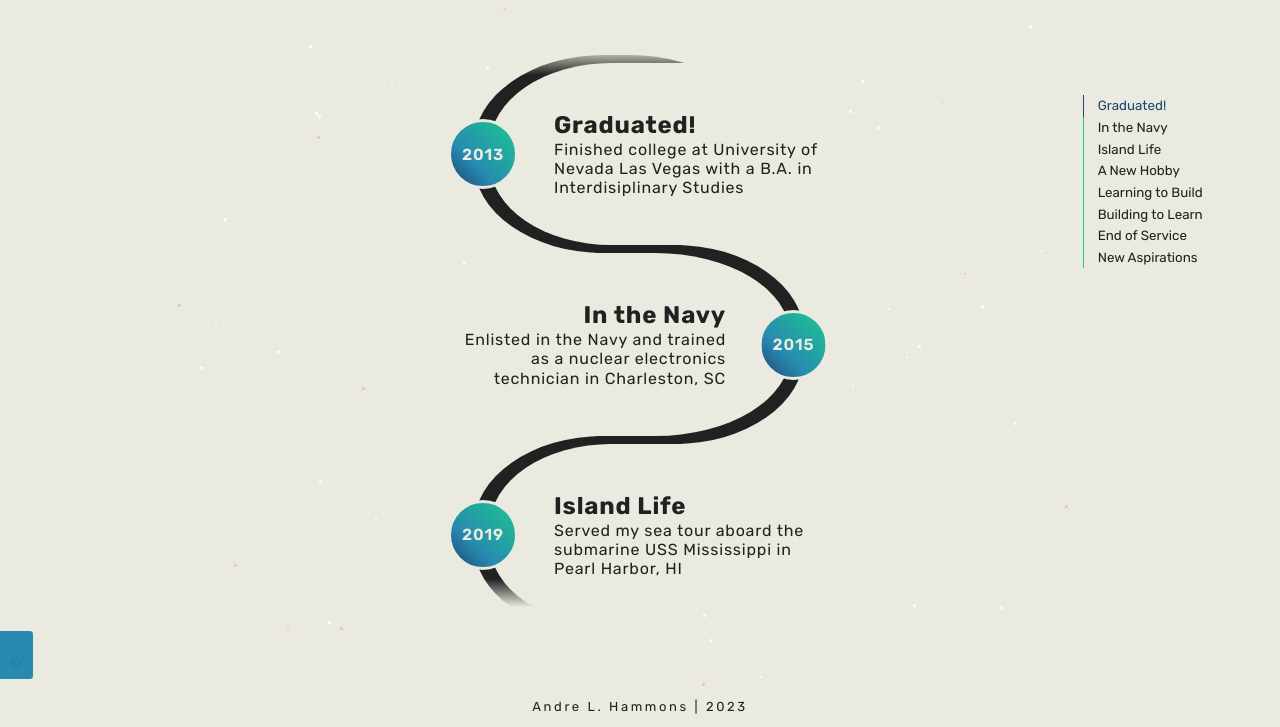
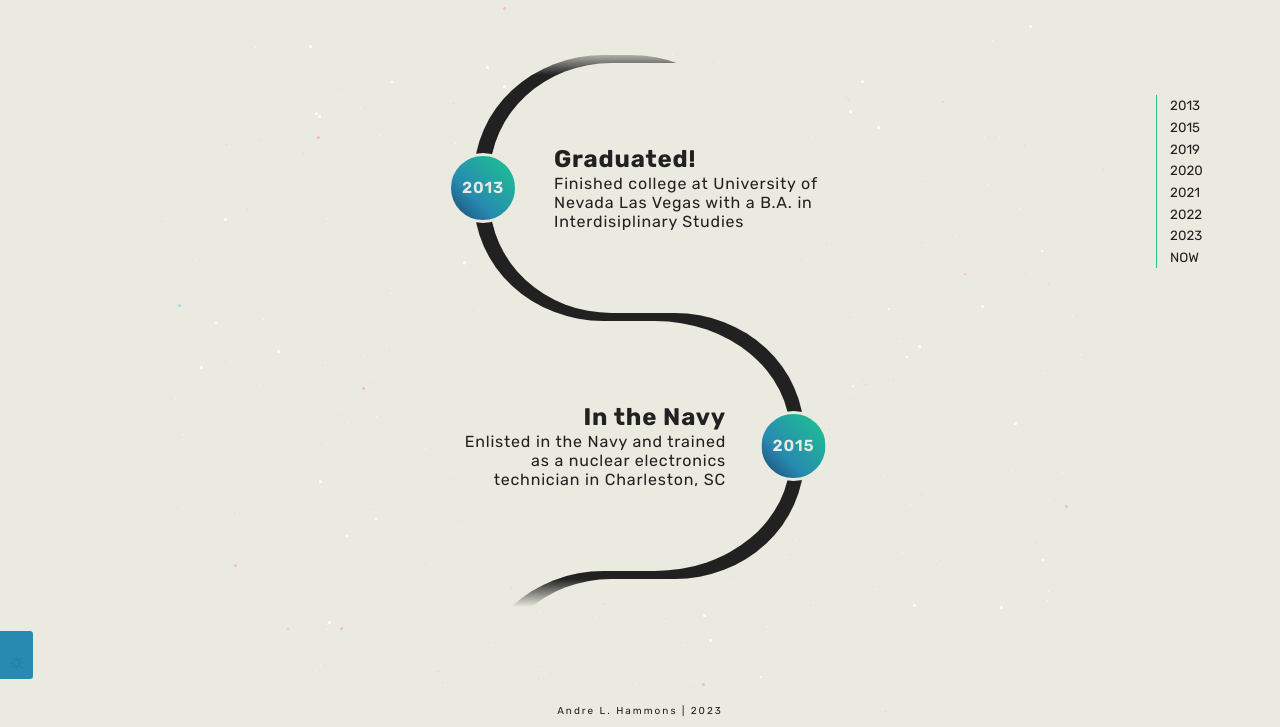
Before and after one commit to AhamSammich/dev-portfolio, an Astro site: page /timeline in a window 1280 px wide. Shown: the part 73-800 px from the top of the page. Built offline with nearby package versions, Linux system fonts and the light colour scheme; Astro itself is replaced by a stand-in of ours; some icons are missing.

Commit message:
Animate timeline

```diff
--- a/src/components/Timeline.vue
+++ b/src/components/Timeline.vue
@@ -3,27 +3,38 @@
 const props = defineProps<{
   events: {
     title: string;
-    year: string | number;
+    year?: string | number;
     description: string;
   }[];
 }>();
 
 const currentCard = ref("");
-const evHeaders = Object.values(props.events).map((ev) => ev.title);
 
 onMounted(() => {
-  const observer = new IntersectionObserver((entries) => {
-    entries.forEach((entry) => {
-      if (entry.isIntersecting) currentCard.value = entry.target.textContent || ""
-    });
-  }, {
-    threshold: 0.5,
-    root: document.getElementById('timeline'),
-    rootMargin: '0px 300px 0px 0px',
-  });
+  const observer = new IntersectionObserver(
+    (entries) => {
+      entries.forEach((entry) => {
+        if (entry.isIntersecting) {
+          // Update table of contents while scrolling
+          currentCard.value = entry.target.textContent || "";
+          // Reveal cards while scrolling
+          if (entry.target.classList.contains("event-card")) {
+            entry.target.classList.add("revealed");
+            observer.unobserve(entry.target);
+          }
+        }
+      });
+    },
+    {
+      threshold: 0,
+      root: document.getElementById("timeline"),
+      rootMargin: "0px 0px 0px 0px",
+    }
+  );
 
   document.querySelectorAll(".event-card h1").forEach((card) => {
     observer.observe(card);
+    if (card.parentElement) observer.observe(card.parentElement);
   });
 });
 </script>
@@ -31,12 +42,9 @@
 <template>
   <div id="timeline">
     <div id="toc">
-      <template v-for="(ev, index) in evHeaders" :key="ev">
-        <a
-          :href="`#${index}`"
-          :class="`${ev == currentCard ? 'current' : ''}`"
-          >
-          {{ ev }}
+      <template v-for="(ev, index) in events" :key="ev">
+        <a :href="`#${index}`" :class="`${ev.title == currentCard ? 'current' : ''}`">
+          {{ ev.year || "" }}
         </a>
       </template>
     </div>
@@ -68,6 +76,7 @@
   margin-top: 5vh;
   margin-left: 5%;
   left: 0;
+  z-index: 5;
 
   & a {
     background-color: var(--color2);
@@ -101,8 +110,10 @@
 }
 
 #timeline {
+  height: 70vh;
   height: 70dvh;
   width: 100vw;
+  width: 100dvw;
   overflow-y: scroll;
   overflow-x: hidden;
   scroll-behavior: smooth;
@@ -112,7 +123,7 @@
   justify-content: flex-start;
   align-items: center;
   padding: 0.5rem;
-  padding-bottom: 25vh;
+  padding-bottom: 5%;
   position: relative;
 
   &::-webkit-scrollbar {
@@ -125,6 +136,7 @@
   --point-size: 64px;
   display: flex;
   width: 300px;
+  min-height: 250px;
   overflow-x: visible;
   flex-direction: column;
   justify-content: center;
@@ -139,13 +151,17 @@
   padding: 3rem 1rem;
   position: relative;
   & h1 {
-    /* animation: fadeIn 1s; */
     font-size: 24px;
   }
 
   & p {
-    /* animation: fadeIn 1s; */
     width: clamp(32ch, 100%, 40ch);
+  }
+
+  & :is(h1, p) {
+    transform-origin: top;
+    opacity: 0;
+    transition: all 0.5s 0.5s;
   }
 
   &::before,
@@ -156,11 +172,15 @@
     border-radius: var(--curve);
     top: 0;
     left: 0;
+    opacity: 0;
+    transform-origin: top;
+    transform: scaleY(0);
+    transition: all 0.5s;
   }
 
   /* DATE BUBBLE */
   &::before {
-    content: attr(data-year);
+    content: attr(data-year) "";
     text-align: center;
     display: flex;
     flex-direction: column;
@@ -218,4 +238,13 @@
     }
   }
 }
+
+.event-card.revealed {
+  & :is(h1, p),
+  &::after,
+  &::before {
+    transform: none;
+    opacity: 1;
+  }
+}
 </style>
--- a/src/layouts/Layout.astro
+++ b/src/layouts/Layout.astro
@@ -79,6 +79,7 @@
       var(--accent3) 100%
     );
     --sidebar-width: clamp(200px, 50%, 400px);
+    --header-height: clamp(75px, 10%, 100px);
   }
 
   * {
@@ -122,7 +123,7 @@
       top: 0;
       left: 0;
       z-index: 3;
-      height: 100px;
+      height: var(--header-height);
       width: 100%;
       background: linear-gradient(
         180deg,
@@ -164,7 +165,7 @@
     padding: 1em 0;
     color: var(--color1);
     text-align: center;
-    font-size: small;
+    font-size: x-small;
     letter-spacing: 0.2em;
     bottom: 0;
   }
```
